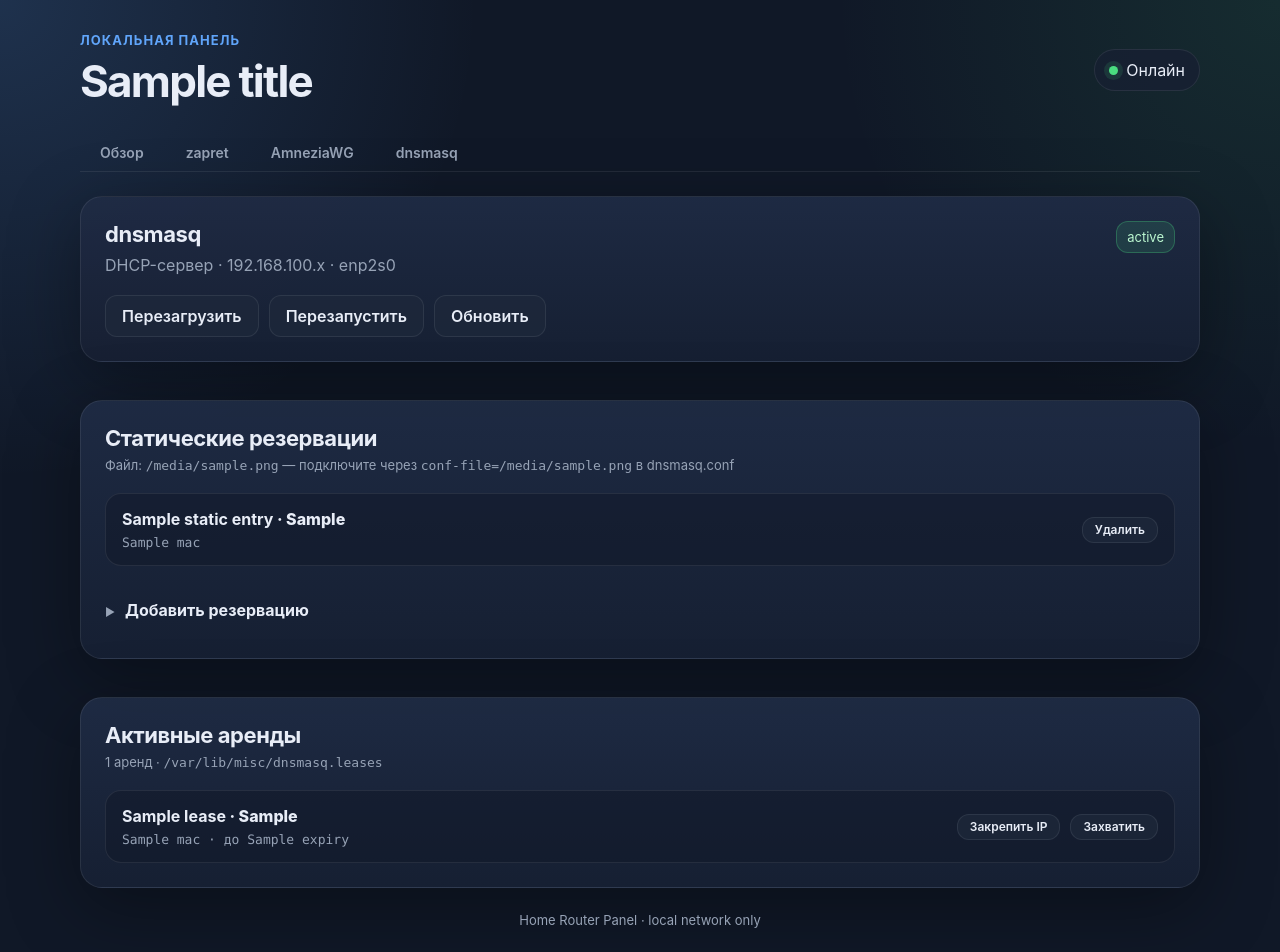
After one commit to meteopavel/Home_Router_Panel, a FastAPI app: template templates/dnsmasq.html in a window 1280 px wide. The commit adds this page. Run offline with FastAPI, Linux system fonts and the light colour scheme; the template is opened without the code that fills it: most values are stand-ins (such as "Sample title", 1, 10 or a date in 2020).

Commit message:
Add dnsmasq tab: leases, static reservations, service controls

```diff
--- a/app/main.py
+++ b/app/main.py
@@ -6,6 +6,15 @@ from fastapi.responses import RedirectResponse
 from fastapi.staticfiles import StaticFiles
 from fastapi.templating import Jinja2Templates
 
+from app.dnsmasq import (
+    add_static,
+    get_dnsmasq_state,
+    read_leases,
+    read_static,
+    reload_dnsmasq,
+    remove_static,
+    restart_dnsmasq,
+)
 from app.amnezia import (
     LIST_META,
     add_mac_to_vpn,
@@ -249,6 +258,51 @@ def capture_traffic(request: Request, mac: str = "", seconds: int = 15, count: i
     )
 
 
+@app.get("/dnsmasq")
+def dnsmasq_view(request: Request, msg: str = ""):
+    return templates.TemplateResponse(
+        request=request,
+        name="dnsmasq.html",
+        context={
+            "title": "dnsmasq",
+            "active_tab": "dnsmasq",
+            "state": get_dnsmasq_state(),
+            "leases": read_leases(),
+            "static_entries": read_static(),
+            "static_file": str(__import__("app.dnsmasq", fromlist=["STATIC_FILE"]).STATIC_FILE),
+            "msg": msg,
+        },
+    )
+
+
+@app.post("/dnsmasq/static/add")
+def dnsmasq_static_add(
+    mac: str = Form(default=""),
+    ip: str = Form(default=""),
+    hostname: str = Form(default=""),
+):
+    add_static(mac, ip, hostname)
+    return RedirectResponse(url="/dnsmasq?msg=saved", status_code=303)
+
+
+@app.post("/dnsmasq/static/remove")
+def dnsmasq_static_remove(mac: str = Form(default="")):
+    remove_static(mac)
+    return RedirectResponse(url="/dnsmasq?msg=removed", status_code=303)
+
+
+@app.post("/dnsmasq/service/reload")
+def dnsmasq_service_reload():
+    reload_dnsmasq()
+    return RedirectResponse(url="/dnsmasq?msg=reloaded", status_code=303)
+
+
+@app.post("/dnsmasq/service/restart")
+def dnsmasq_service_restart():
+    restart_dnsmasq()
+    return RedirectResponse(url="/dnsmasq?msg=restarted", status_code=303)
+
+
 @app.get("/health")
 def health():
     return {"status": "ok"}
--- a/templates/base.html
+++ b/templates/base.html
@@ -25,6 +25,7 @@
         <a class="tab {% if active_tab == 'overview' %}tab-active{% endif %}" href="/">Обзор</a>
         <a class="tab {% if active_tab == 'zapret' %}tab-active{% endif %}" href="/zapret">zapret</a>
         <a class="tab {% if active_tab == 'amnezia' %}tab-active{% endif %}" href="/amnezia">AmneziaWG</a>
+        <a class="tab {% if active_tab == 'dnsmasq' %}tab-active{% endif %}" href="/dnsmasq">dnsmasq</a>
     </nav>
 
     <main class="content">
--- /dev/null
+++ b/templates/dnsmasq.html
@@ -0,0 +1,162 @@
+{% extends "base.html" %}
+{% block content %}
+
+{# ── Status & Controls ─────────────────────────────────────── #}
+<section class="section" style="margin-bottom: 20px;">
+    <div class="section-header">
+        <div>
+            <h2>dnsmasq</h2>
+            <p>DHCP-сервер · 192.168.100.x · enp2s0</p>
+        </div>
+        <div class="actions">
+            {% if state == 'active' %}
+                <span class="pill pill-green">active</span>
+            {% elif state == 'failed' %}
+                <span class="pill pill-red">failed</span>
+            {% else %}
+                <span class="pill pill-yellow">{{ state }}</span>
+            {% endif %}
+        </div>
+    </div>
+
+    {% if msg %}
+        <div style="margin-bottom: 16px; padding: 10px 14px; background: rgba(74,222,128,0.1);
+                    border: 1px solid rgba(74,222,128,0.25); border-radius: var(--radius-btn);
+                    font-size: 13px; color: var(--green);">
+            {% if msg == 'saved' %}Резервация сохранена. Нажмите «Перезагрузить» для применения.
+            {% elif msg == 'removed' %}Резервация удалена. Нажмите «Перезагрузить» для применения.
+            {% elif msg == 'reloaded' %}dnsmasq перезагружен.
+            {% elif msg == 'restarted' %}dnsmasq перезапущен.
+            {% else %}{{ msg }}{% endif %}
+        </div>
+    {% endif %}
+
+    <div class="actions">
+        <form method="post" action="/dnsmasq/service/reload">
+            <button type="submit" class="button"
+                    data-tooltip="Применить изменения конфига без обрыва текущих аренд (SIGHUP)">
+                Перезагрузить
+            </button>
+        </form>
+        <form method="post" action="/dnsmasq/service/restart">
+            <button type="submit" class="button button-secondary"
+                    data-tooltip="Полный перезапуск — все аренды обнуляются">
+                Перезапустить
+            </button>
+        </form>
+        <a href="/dnsmasq" class="button button-secondary">Обновить</a>
+    </div>
+</section>
+
+{# ── Static Reservations ───────────────────────────────────── #}
+<section class="section" style="margin-bottom: 20px;">
+    <h2 style="margin-bottom: 6px;">Статические резервации</h2>
+    <p style="color: var(--muted); margin-bottom: 20px; font-size: 13px;">
+        Файл: <code>{{ static_file }}</code> — подключите через
+        <code>conf-file={{ static_file }}</code> в dnsmasq.conf
+    </p>
+
+    {% if static_entries %}
+        <div class="service-list" style="margin-bottom: 20px;">
+            {% for e in static_entries %}
+                <div class="service-row">
+                    <div class="service-main">
+                        <div class="service-name">
+                            {% if e.hostname %}<strong>{{ e.hostname }}</strong> · {% endif %}{{ e.ip }}
+                        </div>
+                        <div class="service-unit">{{ e.mac }}</div>
+                    </div>
+                    <div class="actions">
+                        <form method="post" action="/dnsmasq/static/remove" style="display:inline;">
+                            <input type="hidden" name="mac" value="{{ e.mac }}">
+                            <button type="submit" class="button button-secondary"
+                                    style="padding: 6px 12px; font-size: 12px;"
+                                    data-tooltip="Удалить резервацию для этого MAC">
+                                Удалить
+                            </button>
+                        </form>
+                    </div>
+                </div>
+            {% endfor %}
+        </div>
+    {% else %}
+        <div class="empty-state" style="margin-bottom: 20px;">Нет статических резерваций</div>
+    {% endif %}
+
+    {# Add form #}
+    <details>
+        <summary class="details-summary"><strong>Добавить резервацию</strong></summary>
+        <div style="padding: 16px 0 4px;">
+            <form method="post" action="/dnsmasq/static/add"
+                  style="display: flex; gap: 10px; align-items: flex-end; flex-wrap: wrap;">
+                <div>
+                    <label style="display: block; font-size: 12px; color: var(--muted); margin-bottom: 4px;">MAC-адрес</label>
+                    <input type="text" name="mac" placeholder="aa:bb:cc:dd:ee:ff" class="text-input"
+                           style="width: 180px; font-family: var(--font-mono);">
+                </div>
+                <div>
+                    <label style="display: block; font-size: 12px; color: var(--muted); margin-bottom: 4px;">IP-адрес</label>
+                    <input type="text" name="ip" placeholder="192.168.100.10" class="text-input"
+                           style="width: 160px; font-family: var(--font-mono);">
+                </div>
+                <div>
+                    <label style="display: block; font-size: 12px; color: var(--muted); margin-bottom: 4px;">Имя (опционально)</label>
+                    <input type="text" name="hostname" placeholder="my-device" class="text-input"
+                           style="width: 160px;">
+                </div>
+                <button type="submit" class="button">Добавить</button>
+            </form>
+        </div>
+    </details>
+</section>
+
+{# ── Active Leases ─────────────────────────────────────────── #}
+<section class="section">
+    <h2 style="margin-bottom: 6px;">Активные аренды</h2>
+    <p style="color: var(--muted); margin-bottom: 20px; font-size: 13px;">
+        {{ leases|length }} аренд · <code>/var/lib/misc/dnsmasq.leases</code>
+    </p>
+
+    {% if leases %}
+        <div class="service-list">
+            {% for lease in leases %}
+                {% set is_static = static_entries | selectattr('mac', 'equalto', lease.mac) | list | length > 0 %}
+                <div class="service-row">
+                    <div class="service-main">
+                        <div class="service-name">
+                            {% if lease.hostname %}<strong>{{ lease.hostname }}</strong> · {% endif %}{{ lease.ip }}
+                        </div>
+                        <div class="service-unit">{{ lease.mac }} · до {{ lease.expiry }}</div>
+                    </div>
+                    <div class="actions">
+                        {% if is_static %}
+                            <span class="pill pill-green" data-tooltip="Для этого устройства задан статический IP">статич.</span>
+                        {% else %}
+                            <form method="post" action="/dnsmasq/static/add" style="display:inline;">
+                                <input type="hidden" name="mac" value="{{ lease.mac }}">
+                                <input type="hidden" name="ip" value="{{ lease.ip }}">
+                                <input type="hidden" name="hostname" value="{{ lease.hostname }}">
+                                <button type="submit" class="button button-secondary"
+                                        style="padding: 6px 12px; font-size: 12px;"
+                                        data-tooltip="Закрепить текущий IP {{ lease.ip }} за этим MAC навсегда">
+                                    Закрепить IP
+                                </button>
+                            </form>
+                        {% endif %}
+                        <a href="/capture?mac={{ lease.mac }}&seconds=15&count=200"
+                           class="button button-secondary" style="padding: 6px 12px; font-size: 12px;"
+                           data-tooltip="Перехватить трафик этого устройства через tcpdump">
+                            Захватить
+                        </a>
+                    </div>
+                </div>
+            {% endfor %}
+        </div>
+    {% else %}
+        <div class="empty-state">
+            Нет активных аренд — файл <code>/var/lib/misc/dnsmasq.leases</code> недоступен или пуст
+        </div>
+    {% endif %}
+</section>
+
+{% endblock %}
```
Also changed, not shown: app/dnsmasq.py (added, +151 -0 lines).
